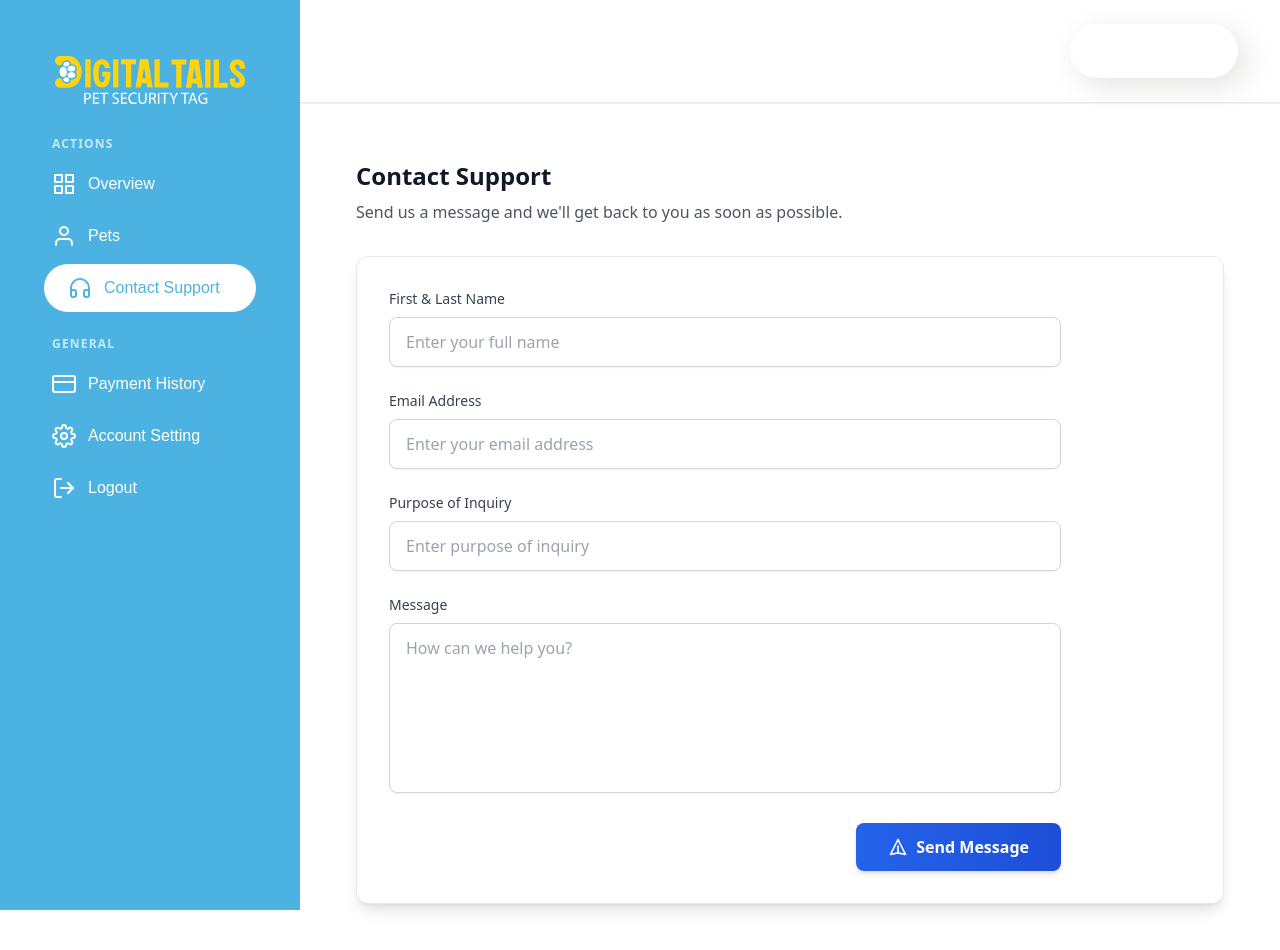
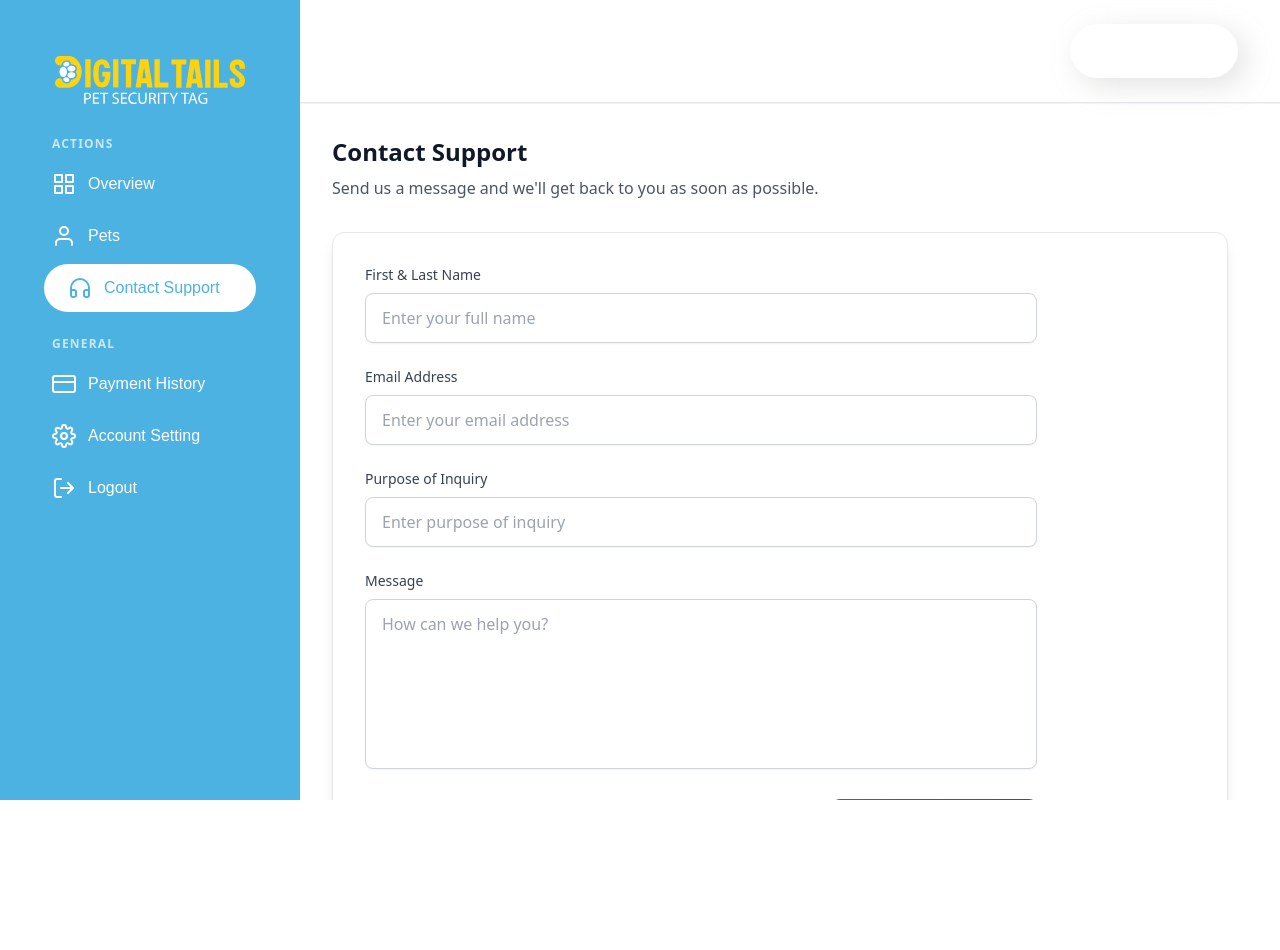
Before and after one commit to HamzaAliKundi/pet-security-tag-dashboard, a React (Vite) app: page /contact in a window 1280 px wide. Shown: the top 950 px of the page. After the commit the page ends 800 px from the top, so only its background shows below. Built offline with nearby package versions, Linux system fonts and the light colour scheme; no server answers; sample sign-in values are in the browser's storage; a web font is replaced by a local one.

Commit message:
fix layout

```diff
--- a/src/components/contact/contact.tsx
+++ b/src/components/contact/contact.tsx
@@ -96,7 +96,7 @@ const Contact = () => {
   };
 
   return (
-    <div className="p-6">
+    <div className="">
       <div className="mb-8">
         <h1 className="text-2xl font-bold text-gray-900 mb-2">Contact Support</h1>
         <p className="text-gray-600">
--- a/src/pages/layout.tsx
+++ b/src/pages/layout.tsx
@@ -2,14 +2,16 @@ import { useState } from "react";
 import { Outlet } from "react-router-dom";
 import SideNav from "./sideNav";
 import Navbar from "../components/common/navbar";
+
 const Layout = () => {
   const [isSidebarOpen, setIsSidebarOpen] = useState(false);
   const toggleSidebar = () => setIsSidebarOpen((prev) => !prev);
 
   return (
-    <div className="flex h-screen">
+    <div className="flex h-screen overflow-hidden">
       <SideNav isSidebarOpen={isSidebarOpen} toggleSidebar={toggleSidebar} />
-      <main className="flex-1">
+
+      <div className="flex-1 flex flex-col overflow-hidden">
         {/* Hamburger menu for mobile */}
         <button
           className="md:hidden fixed top-4 left-4 z-30 bg-white rounded-full p-2 shadow mt-4"
@@ -19,11 +21,13 @@ const Layout = () => {
             <path strokeLinecap="round" strokeLinejoin="round" d="M4 6h16M4 12h16M4 18h16" />
           </svg>
         </button>
+
         <Navbar />
-        <div className="px-8 py-8">
+
+        <div className="flex-1 overflow-y-auto px-4 md:px-8 py-8">
           <Outlet />
         </div>
-      </main>
+      </div>
     </div>
   );
 };
```
